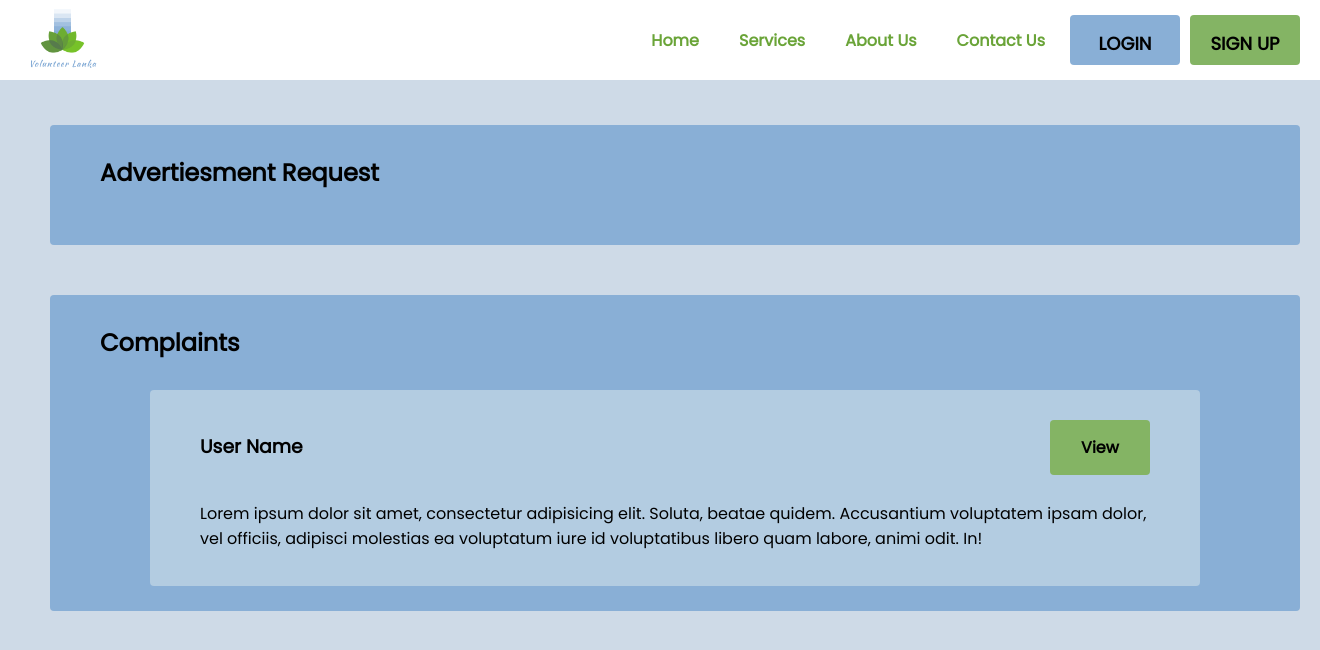
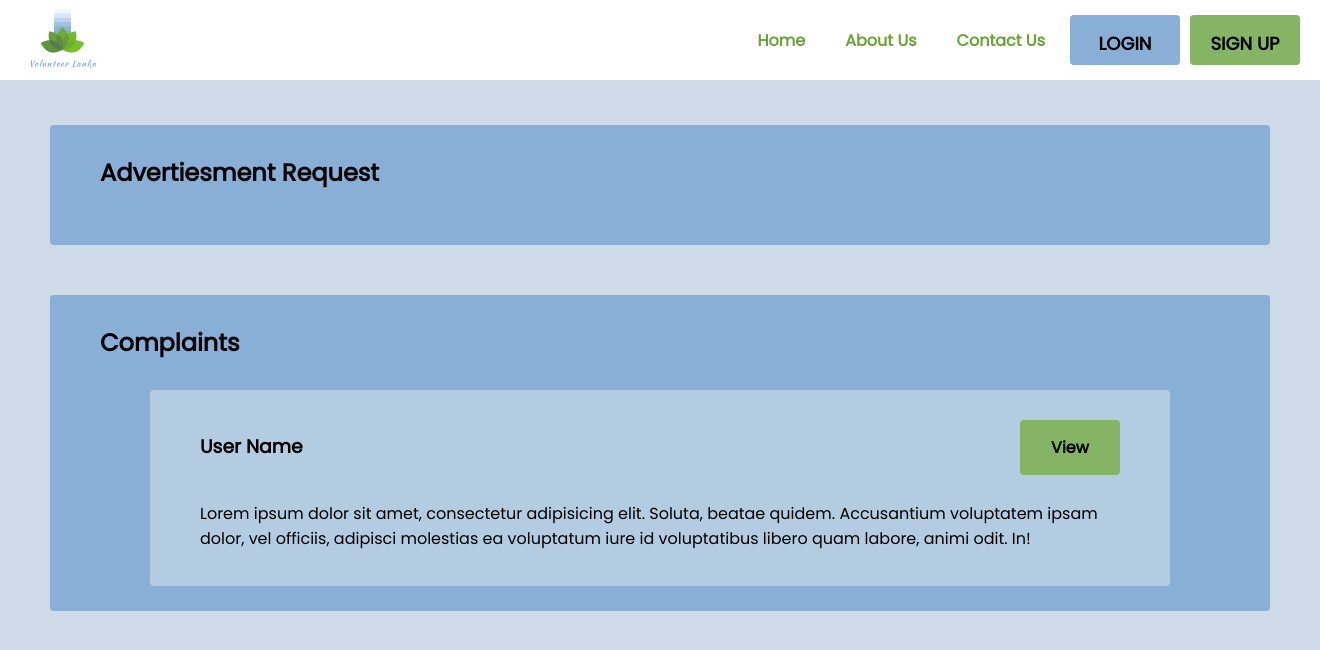
Before and after one commit to Pasindu-Weerasinghe/Volunteer_Lanka, a PHP site: page /admin_home.php in a window 1320 px wide. Shown: the top 650 px of the page. Run offline with PHP 8.4, Linux system fonts and the light colour scheme.

Commit message:
change some css admin_home.php

```diff
--- a/Navbar/navbar.php
+++ b/Navbar/navbar.php
@@ -14,7 +14,6 @@
         <nav>
             <ul>
                 <li><a href="/home">Home</a></li>
-                <li><a href="/services">Services</a></li>
                 <li><a href="/about">About Us</a></li>
                 <li><a href="/contact">Contact Us</a></li>
                 <li id="login"><a href="login.php">LOGIN</a></li>
@@ -28,7 +27,6 @@
                 <div class="bar3"></div>
                 <ul class="mobile-menu">
                     <li><a href="/home">Home</a></li>
-                    <li><a href="/services">Services</a></li>
                     <li><a href="/about">About Us</a></li>
                     <li><a href="/contact">Contact Us</a></li>
                     <li id="loginmobile"><a href="/login">LOGIN</a></li>
--- a/admin_home.php
+++ b/admin_home.php
@@ -1,4 +1,4 @@
-<?php include ('Navbar/navbar.php');?>
+<?php include ('Navbar/navbar.php'); ?>
 <?php include 'conn.php';?>
 <!DOCTYPE html>
 <html lang="en">
@@ -7,6 +7,7 @@
     <meta http-equiv="X-UA-Compatible" content="IE=edge">
     <meta name="viewport" content="width=device-width, initial-scale=1.0">
     <link rel="stylesheet" href="styles/admin_home.css">
+    <title>Admin Home Page</title>
 </head>
 <body>
     <br><br><br>
--- a/styles/admin_home.css
+++ b/styles/admin_home.css
@@ -5,19 +5,13 @@
     margin: 0;
     box-sizing: border-box;
     font-family: 'Poppins', sans-serif;
-
-
 }
 
-/* body{
-    font-family: 'Poppins', sans-serif;
-} */
 
 .main{
     background-color: #89AFD6;
     margin: 50px;
     border-radius: 4px;
-    width: 1250px;
 }
 h2,h3{
     padding: 30px 50px;
@@ -25,10 +19,8 @@ h2,h3{
 
 #c-box{
     background-color: #B3CCE1;
-    width: 1050px;
     margin: 0 100px;
     border-radius: 4px;
-
 }
 
 #view-btn{
```
